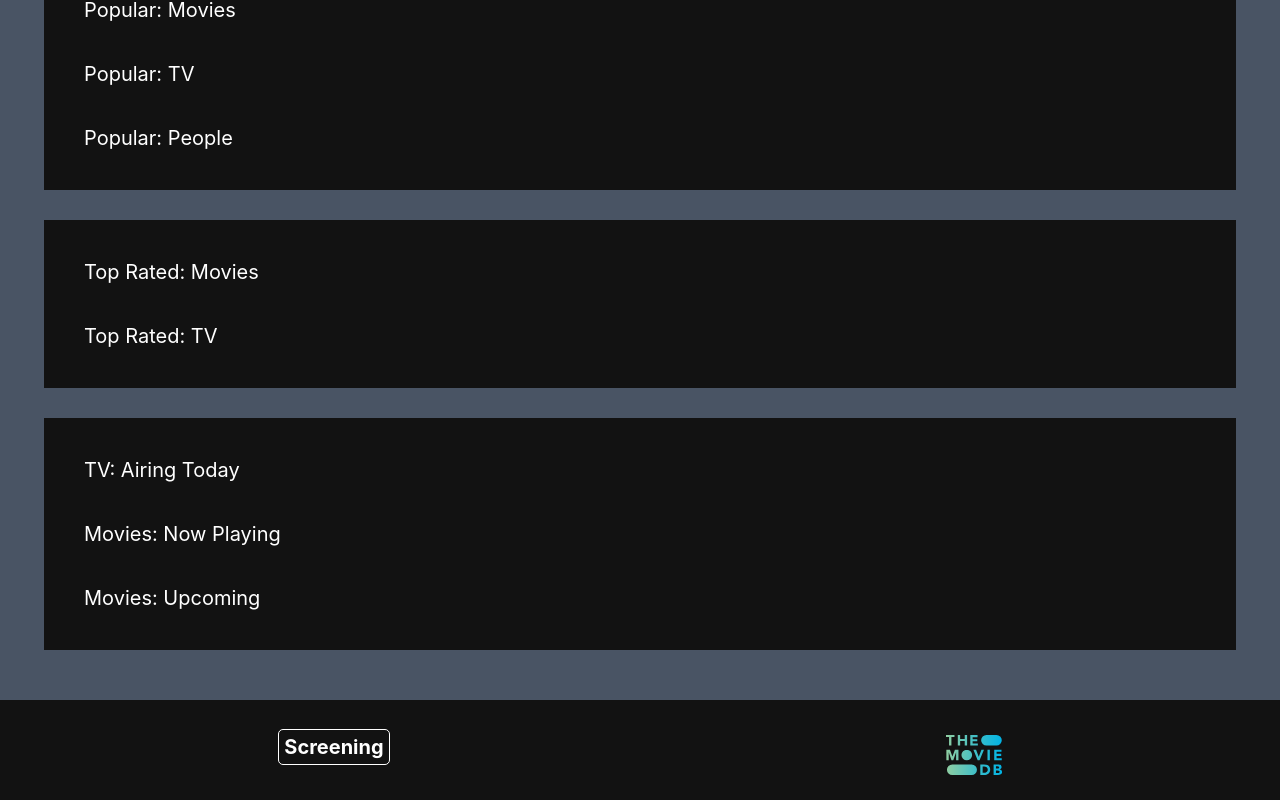
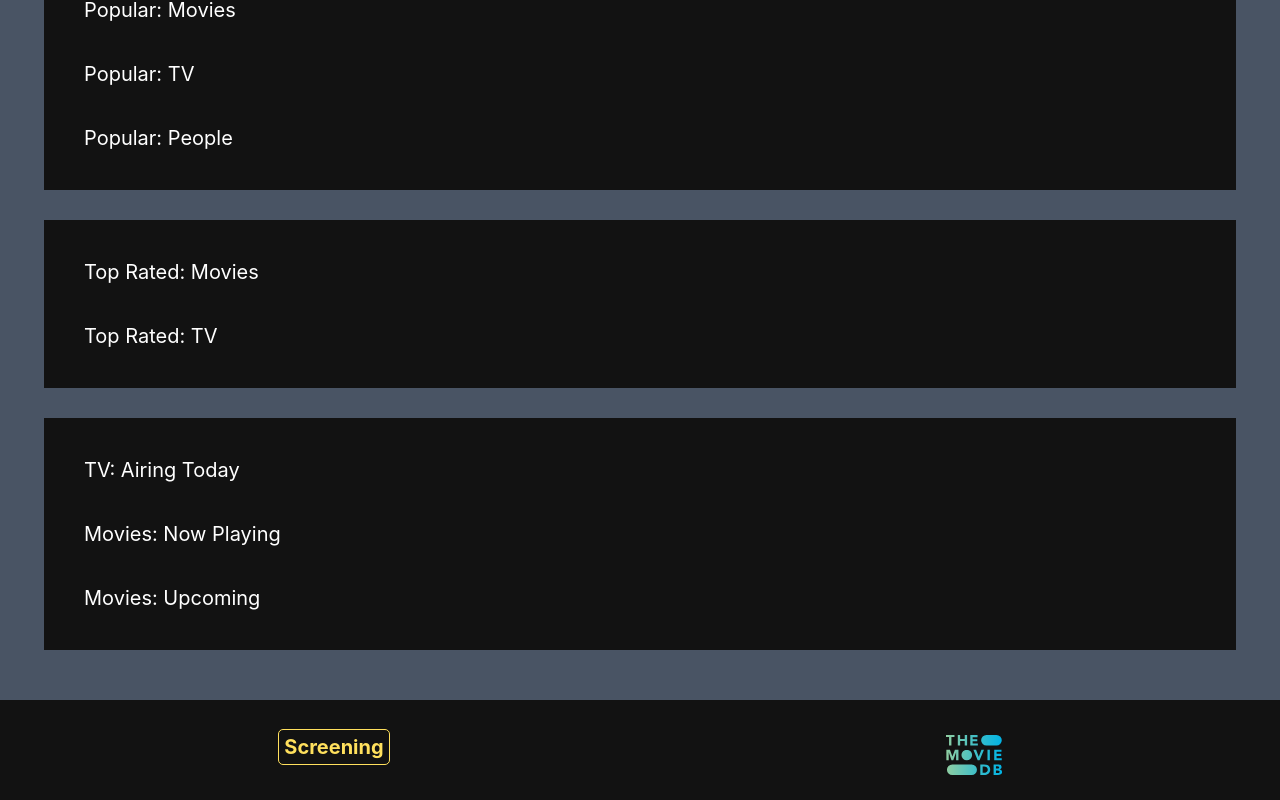
Before and after one commit to SJellen/screening, a React (Create React App) app: page / in a window 1280 px wide. In both pictures the pointer is over the element 333 px from the left and 1136 px from the top of the page. Shown: the part 389-1189 px from the top of the page. Built offline with nearby package versions, Linux system fonts and the light colour scheme; no server answers; some icons are missing.

Commit message:
edit on title

```diff
--- a/src/style/Footer.css
+++ b/src/style/Footer.css
@@ -30,6 +30,13 @@
     border: 1px solid white;
 }
 
+.footer-title:hover {
+    cursor: pointer;
+    color: #ffe05d;
+    border: 1px solid #ffe05d;
+    transition: 2.5s;
+}
+
 .tmdb-logo {
     height: 4rem;
     margin-top: 3.5rem;
--- a/src/style/Header.css
+++ b/src/style/Header.css
@@ -23,6 +23,13 @@
     font-weight: 700;
     color: white;
     border: 1px solid white;
+}
+
+.title:hover {
+    cursor: pointer;
+    color: #ffe05d;
+    border: 1px solid #ffe05d;
+    transition: 2.5s;
 }
 
 .menu-box {
```
